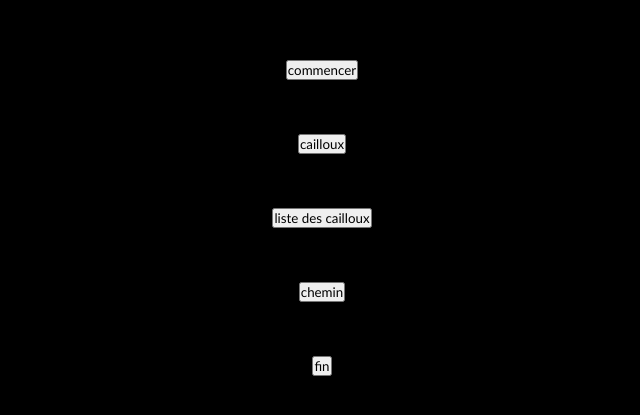
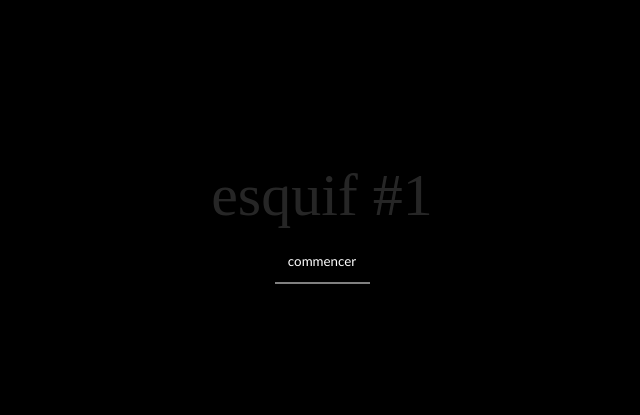
Before and after one commit to roman7501/esquif0.5, a React (Create React App) app: page / in a window 1280 px wide. Shown: the part 183-598 px from the top of the page, without its empty margins (318-958 px from the left). Built offline with nearby package versions, Linux system fonts and the light colour scheme; a web font is replaced by a local one.

Commit message:
v0.5 with homepage and redirects

```diff
--- a/src/App.js
+++ b/src/App.js
@@ -1,18 +1,15 @@
 import React from "react";
 import "./App.css";
 import { Route, Switch, useLocation } from "react-router-dom";
-import Intro from "./Components/Intro";
-import Listen from "./Components/Listen";
 
 // style
 import styled from "styled-components";
 import GlobalStyle from "./theme/GlobalStyle";
-import ListCailloux from "./Components/ListCailloux";
 import First from "./Components/First";
-import ListenFin from "./Components/ListenFin";
-import Chemin from "./Components/Chemin";
 import Banc from "./Components/Banc";
 import DisplayWalk from "./Components/DisplayWalk";
+import Home from "./Components/Home";
+import Listen from "./Components/Listen";
 
 function App({ className }) {
   const location = useLocation();
@@ -29,20 +26,11 @@ function App({ className }) {
         <Route path="/cailloux">
           <DisplayWalk />
         </Route>
-        <Route path="/listedescailloux">
-          <ListCailloux />
-        </Route>
-        <Route path="/fin">
-          <ListenFin />
-        </Route>
-        <Route path="/chemin">
-          <Chemin />
-        </Route>
         <Route path="/banc">
           <Banc />
         </Route>
         <Route path="/">
-          <Intro />
+          <Home />
         </Route>
       </Switch>
       <GlobalStyle />
--- a/src/Components/First.js
+++ b/src/Components/First.js
@@ -1,4 +1,4 @@
-import React, { useState } from "react";
+import React, { useState, useEffect } from "react";
 import { Link } from "react-router-dom";
 import styled from "styled-components";
 import useLocation from "../hooks/useLocation";
@@ -8,7 +8,48 @@ import { motion, AnimatePresence } from "framer-motion";
 const First = ({ className }) => {
   const { getLocation, distance } = useLocation(dataLocations.locations[0]);
   const [isClicked, setIsClicked] = useState(false);
+  const [onMobile, setOnMobile] = useState();
   const limitDistance = 5000;
+
+  const verifMobile = () => {
+    var isMobile = {
+      Android: function () {
+        return navigator.userAgent.match(/Android/i);
+      },
+      BlackBerry: function () {
+        return navigator.userAgent.match(/BlackBerry/i);
+      },
+      iOS: function () {
+        return navigator.userAgent.match(/iPhone|iPad|iPod/i);
+      },
+      Opera: function () {
+        return navigator.userAgent.match(/Opera Mini/i);
+      },
+      Windows: function () {
+        return (
+          navigator.userAgent.match(/IEMobile/i) ||
+          navigator.userAgent.match(/WPDesktop/i)
+        );
+      },
+      any: function () {
+        return (
+          isMobile.Android() ||
+          isMobile.BlackBerry() ||
+          isMobile.iOS() ||
+          isMobile.Opera() ||
+          isMobile.Windows()
+        );
+      },
+    };
+    if (isMobile.any()) {
+      setOnMobile(true);
+    } else {
+      setOnMobile(false);
+    }
+  };
+  useEffect(() => {
+    verifMobile();
+  }, []);
 
   const verifLocation = () => {
     setIsClicked(true);
@@ -34,6 +75,8 @@ const First = ({ className }) => {
       animate="visible"
       exit="exit"
     >
+      {onMobile && (
+        <>
           <p className="indication">
             Rends toi au banc près du Château de Vincennes
           </p>
@@ -87,7 +130,9 @@ const First = ({ className }) => {
                     {Math.round(distance)}
                     &nbsp; mètres
                   </p>
-              <button>ok</button>
+                  <motion.button whileTap={{ scale: 0.97, opacity: 0.5 }}>
+                    ok
+                  </motion.button>
                 </motion.div>
               )}
             </AnimatePresence>
@@ -102,12 +147,23 @@ const First = ({ className }) => {
                 >
                   assieds-toi.
                   <Link to="/ecoute">
-                <button>ok</button>
+                    <motion.button whileTap={{ scale: 0.97, opacity: 0.5 }}>
+                      ok
+                    </motion.button>
                   </Link>
                 </motion.div>
               )}
             </AnimatePresence>
           </div>
+        </>
+      )}
+      {!onMobile && (
+        <div className="info-mobile">
+          <motion.p style={{}}>
+            esquif a besoin de fonctionner sur un téléphone
+          </motion.p>
+        </div>
+      )}
     </motion.div>
   );
 };
@@ -171,4 +227,14 @@ export default styled(First)`
     outline: transparent;
     cursor: pointer;
   }
+  .info-mobile {
+    height: 100vh;
+    display: flex;
+    justify-content: center;
+    align-items: center;
+    flex-direction: column;
+  }
+  .info-mobile p {
+    opacity: 0.7;
+  }
 `;
--- /dev/null
+++ b/src/Components/Home.js
@@ -0,0 +1,60 @@
+import React from "react";
+import styled from "styled-components";
+import { Link } from "react-router-dom";
+import { motion } from "framer-motion";
+
+const Home = ({ className }) => {
+  const fadeVariants = {
+    hidden: { opacity: 0 },
+    visible: {
+      opacity: 1,
+      transition: { duration: 2, ease: "easeInOut" },
+    },
+    exit: {
+      opacity: 0,
+      transition: { duration: 0.5 },
+    },
+  };
+  return (
+    <motion.div
+      className={className}
+      variants={fadeVariants}
+      initial="hidden"
+      animate="visible"
+      exit="exit"
+    >
+      <h1>esquif #1</h1>
+
+      <Link to="/commencement">
+        <motion.button whileTap={{ scale: 0.97, opacity: 0.5 }}>
+          commencer
+        </motion.button>
+      </Link>
+    </motion.div>
+  );
+};
+
+export default styled(Home)`
+  height: 100vh;
+  display: flex;
+  justify-content: center;
+  align-items: center;
+  flex-direction: column;
+  h1 {
+    font-family: ten-oldstyle, serif;
+    font-weight: 400;
+    font-style: normal;
+    font-size: 60px;
+    text-align: center;
+    opacity: 0.15;
+  }
+  button {
+    background: transparent;
+    border: none;
+    color: white;
+    border-bottom: 2px solid grey;
+    padding: 1em;
+    outline: transparent;
+    cursor: pointer;
+  }
+`;
--- a/src/Components/Walk.js
+++ b/src/Components/Walk.js
@@ -211,7 +211,7 @@ const Walk = ({ className }) => {
                   <br />
                 </p>
                 <p style={{ opacity: 0.4 }}>
-                  (le 1er caillou est à environ 100 pas)
+                  - le premier caillou est à environ 100 pas -
                 </p>
               </motion.div>
             </>
```
Also changed, not shown: 1 other file (tests, documents, lock files or other folders). Lines whose indentation alone changed are shown as unchanged.
